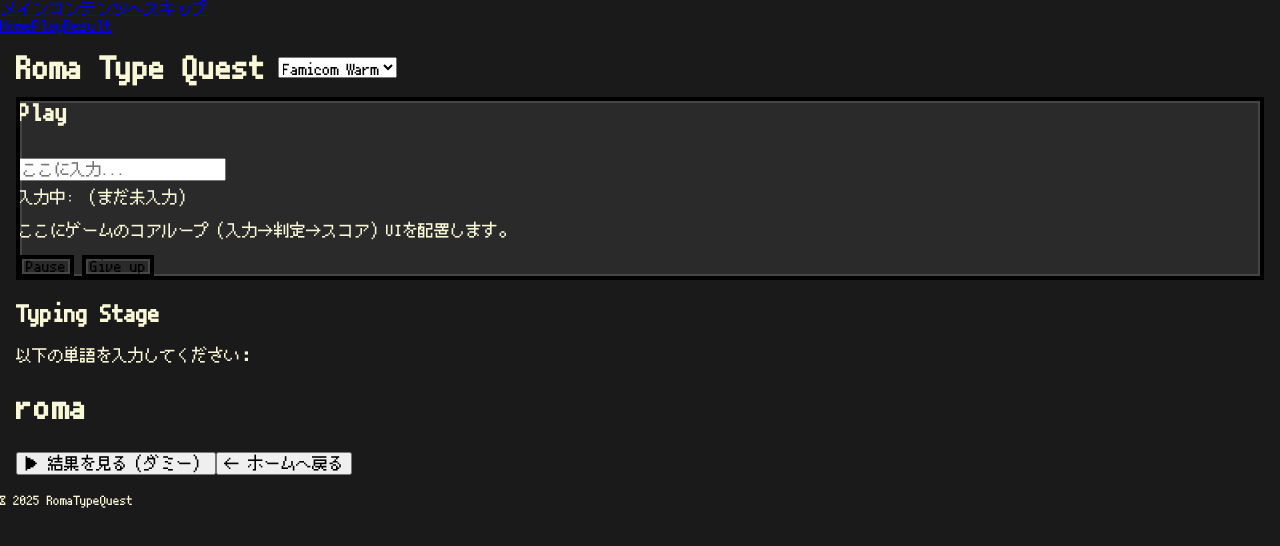
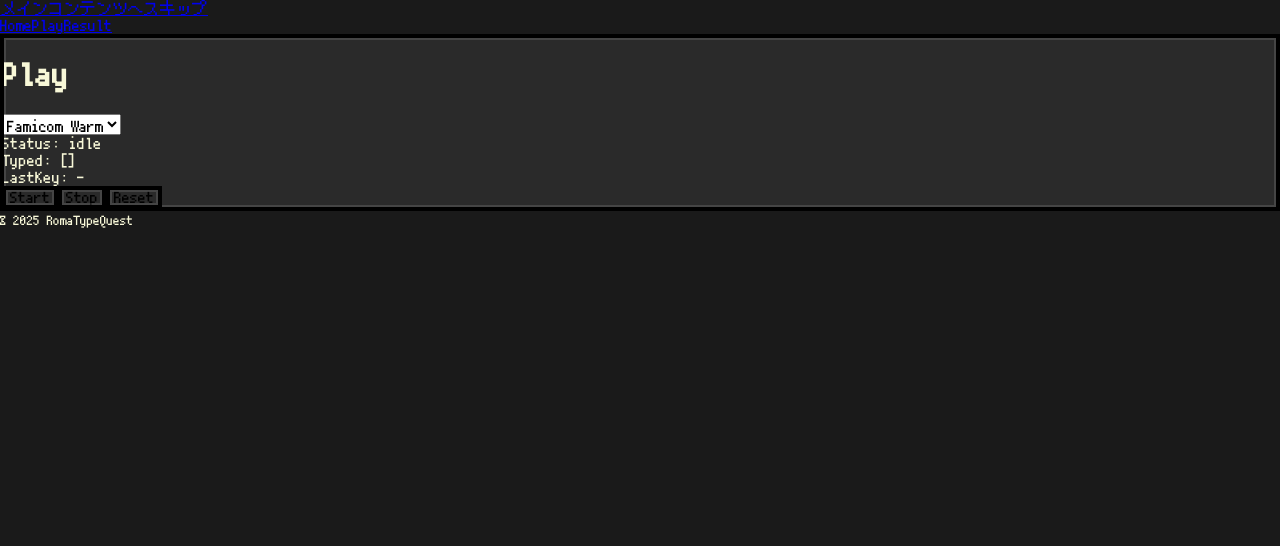
Before and after one commit to KJ-LEATHER-GAMES/roma-type, a React (Vite) app: page /play in a window 1280 px wide. Shown: the top 546 px of the page. Built offline with nearby package versions, Linux system fonts and the light colour scheme.

Commit message:
Complete S1-1!!

```diff
--- /dev/null
+++ b/src/features/typing/core/index.ts
@@ -0,0 +1,3 @@
+// src/features/typing/core/index.ts
+export * from './types';
+export * from './useTypingCore';
--- /dev/null
+++ b/src/features/typing/core/types.ts
@@ -0,0 +1,16 @@
+// src/features/typing/core/types.ts
+export type TypingStatus = 'idle' | 'running' | 'stopped';
+
+export type TypingState = {
+    status: TypingStatus;
+    typed: string; // ユーザーが打った英字の累積
+    lastKey?: string; // 直近に打たれたキー（演出/デバッグ用）
+    startedAt?: number; // 開始時刻（S1-3でWPM等に利用予定）
+};
+
+export type TypingAPI = {
+    state: TypingState;
+    startRound: () => void;
+    stopRound: () => void;
+    reset: () => void;
+};
--- /dev/null
+++ b/src/features/typing/core/useTypingCore.ts
@@ -0,0 +1,70 @@
+// src/features/typing/core/useTypingCore.ts
+import { useCallback, useEffect, useMemo, useRef, useState } from 'react';
+
+import type { TypingAPI, TypingState } from './types';
+
+/**
+ * 英字のみ受付（a-z）。修飾キー/リピートは無視。
+ */
+const isLetter = (e: KeyboardEvent): boolean => {
+    if (e.repeat || e.altKey || e.ctrlKey || e.metaKey) return false;
+    const k = e.key.toLowerCase();
+    return /^[a-z]$/.test(k);
+};
+
+/**
+ * タイピング入力の最小コア。
+ * - startRound(): 入力受付開始（typedをクリア）
+ * - stopRound(): 入力受付停止
+ * - reset(): 状態を初期化
+ * S1-1では正誤判定を一切行わず「入力の取得」に専念します。
+ */
+export function useTypingCore(): TypingAPI {
+    const [state, setState] = useState<TypingState>({ status: 'idle', typed: '' });
+    const runningRef = useRef(false); // 最新の稼働フラグ（useEffect内から参照）
+
+    const startRound = useCallback(() => {
+        runningRef.current = true;
+        setState({
+            status: 'running',
+            typed: '',
+            startedAt: typeof performance !== 'undefined' ? performance.now() : Date.now(),
+        });
+    }, []);
+
+    const stopRound = useCallback(() => {
+        runningRef.current = false;
+        setState((s) => ({ ...s, status: 'stopped' }));
+    }, []);
+
+    const reset = useCallback(() => {
+        runningRef.current = false;
+        setState({ status: 'idle', typed: '' });
+    }, []);
+
+    useEffect(() => {
+        const onKeyDown = (e: KeyboardEvent) => {
+            if (!runningRef.current) return;
+            if (!isLetter(e)) return;
+
+            const k = e.key.toLowerCase();
+            // ここでは「入力を積む」のみに専念（判定はS1-2へ委譲）
+            setState((s) => ({
+                ...s,
+                typed: s.typed + k,
+                lastKey: k,
+            }));
+        };
+
+        window.addEventListener('keydown', onKeyDown);
+        return () => {
+            window.removeEventListener('keydown', onKeyDown);
+            runningRef.current = false;
+        };
+    }, []);
+
+    return useMemo(
+        () => ({ state, startRound, stopRound, reset }),
+        [state, startRound, stopRound, reset],
+    );
+}
--- a/src/routes/Play.tsx
+++ b/src/routes/Play.tsx
@@ -1,65 +1,36 @@
-import React from 'react';
-import { useState } from 'react';
-import { useNavigate } from 'react-router-dom';
+// src/pages/Play.tsx
+import { PixelPanel, PixelButton, ThemeSwitcher } from '@/components/ui';
+import { useTypingCore } from '@/features/typing/core';
 
-import { PixelPanel, PixelButton, ThemeSwitcher } from '@/components/ui';
-
+/**
+ * タイピング入力コア (S1-1)
+ * - Startで入力受付開始
+ * - Stopで入力停止
+ * - Resetで状態初期化
+ * - Status / Typed / LastKey をUIに反映
+ */
 export default function Play() {
-    const navigate = useNavigate();
-    const [typed, setTyped] = useState('');
-    const target = 'roma'; // ダミー問題
-
-    function handleKeyDown(e: React.ChangeEvent<HTMLInputElement>) {
-        const value = e.currentTarget.value;
-        setTyped(value);
-    }
+    const { state, startRound, stopRound, reset } = useTypingCore();
 
     return (
-        <div style={{ padding: 16 }}>
-            <header style={{ display: 'flex', gap: 12, alignItems: 'center', marginBottom: 12 }}>
-                <h1 className="pixel-font-tight" style={{ margin: 0 }}>
-                    Roma Type Quest
-                </h1>
+        <PixelPanel className="u-stack u-gap-2">
+            {/* ヘッダー */}
+            <div className="u-row u-space-between u-align-center">
+                <h1 className="pixel-font-tight">Play</h1>
                 <ThemeSwitcher />
-            </header>
-            <PixelPanel>
-                <h2 className="pixel-font-tight" style={{ marginTop: 0 }}>
-                    Play
-                </h2>
-                <input
-                    type="text"
-                    value={typed}
-                    onChange={handleKeyDown}
-                    placeholder="ここに入力..."
-                    className="btn"
-                    style={{ width: '200px', marginTop: '12px' }}
-                />
+            </div>
 
-                <p style={{ marginTop: '8px' }}>
-                    {typed === target ? '✅ クリア！' : `入力中: ${typed || '（まだ未入力）'}`}
-                </p>
-                <p style={{ marginTop: 0 }}>
-                    ここにゲームのコアループ（入力→判定→スコア）UIを配置します。
-                </p>
-                <div style={{ display: 'flex', gap: 8 }}>
-                    <PixelButton>Pause</PixelButton>
-                    <PixelButton pixcel-rounded={false}>Give up</PixelButton>
-                </div>
-            </PixelPanel>
-            <section aria-labelledby="play-title">
-                <h1 id="play-title">Typing Stage</h1>
-                <p>以下の単語を入力してください：</p>
-                <h2 style={{ fontSize: '2rem', letterSpacing: '2px' }}>{target}</h2>
+            {/* ステータス表示 */}
+            <div className="pixel-font-tight">Status: {state.status}</div>
+            <div className="pixel-font-tight">Typed: [{state.typed}]</div>
+            <div className="pixel-font-tight">LastKey: {state.lastKey ?? '-'}</div>
 
-                <div style={{ marginTop: '24px' }}>
-                    <button className="btn" onClick={() => void navigate('/result')}>
-                        ▶ 結果を見る（ダミー）
-                    </button>
-                    <button className="btn" onClick={() => void navigate('/')}>
-                        ← ホームへ戻る
-                    </button>
-                </div>
-            </section>
-        </div>
+            {/* 操作ボタン */}
+            <div className="u-row u-gap-2">
+                <PixelButton onClick={startRound}>Start</PixelButton>
+                <PixelButton onClick={stopRound}>Stop</PixelButton>
+                <PixelButton onClick={reset}>Reset</PixelButton>
+            </div>
+        </PixelPanel>
     );
 }
```
